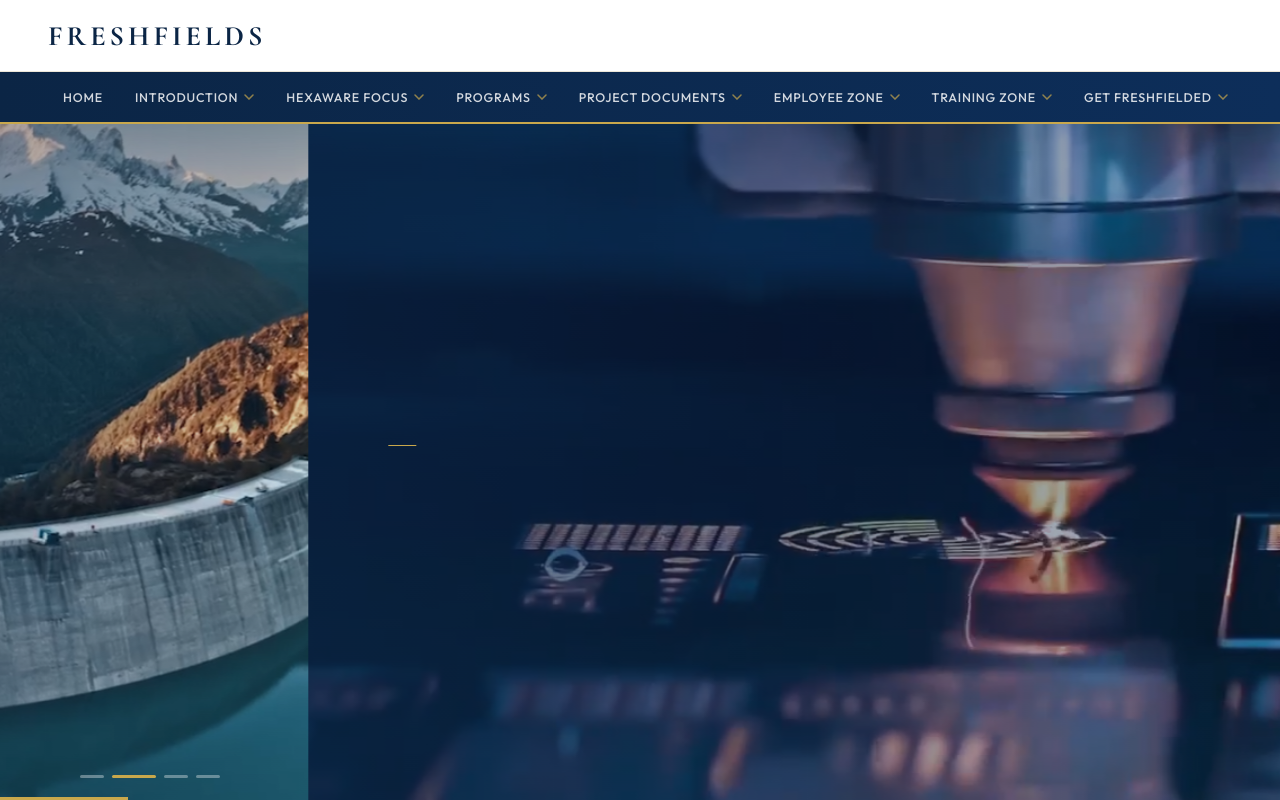
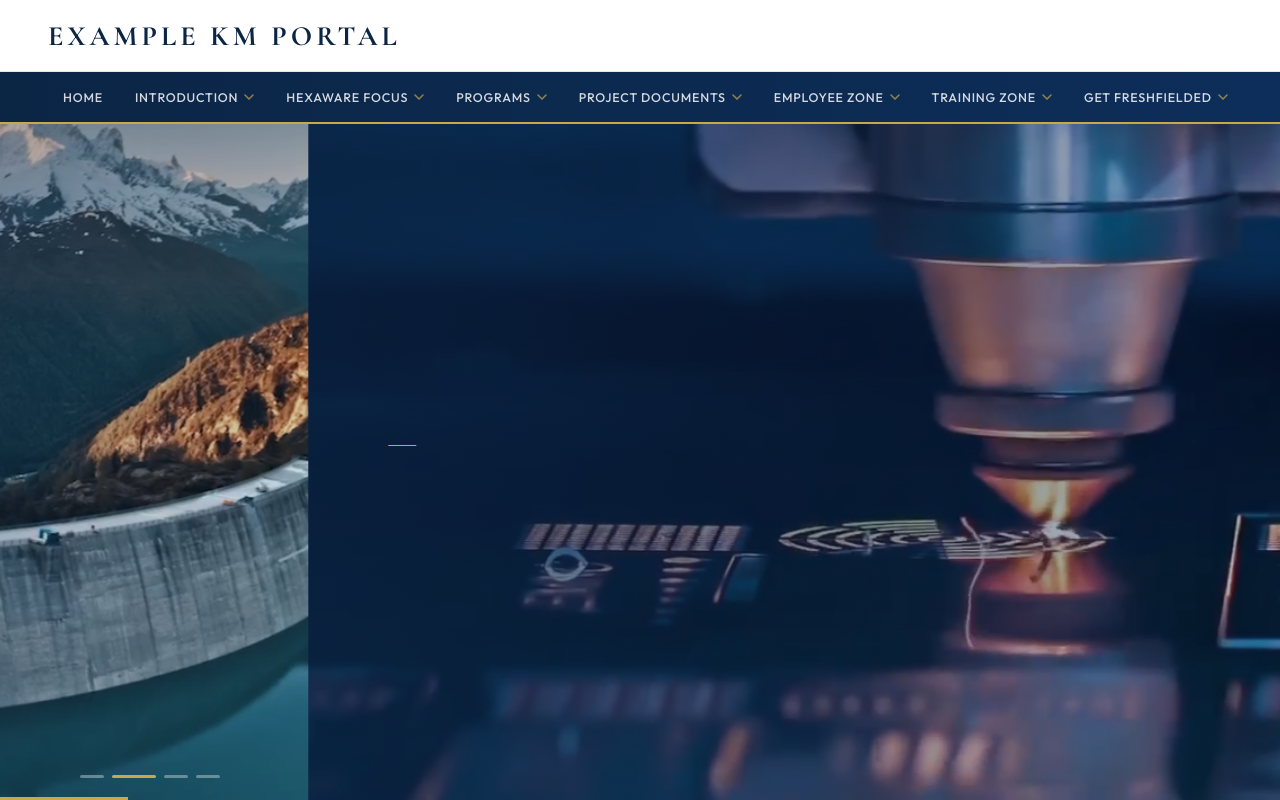
Before and after one commit to venkynani1/Freshfileds, a React (Vite) app: page / in a window 1280 px wide. Built offline with nearby package versions, Linux system fonts and the light colour scheme.

Commit message:
Update header logo text to 'Example KM Portal'

```diff
--- a/src/layout/Header.jsx
+++ b/src/layout/Header.jsx
@@ -2,8 +2,7 @@ function Header() {
   return (
     <header className="header" >
       <div className="logo">
-        FRESHFIELDS
-
+        Example KM Portal
       </div>
 
     </header>
```
